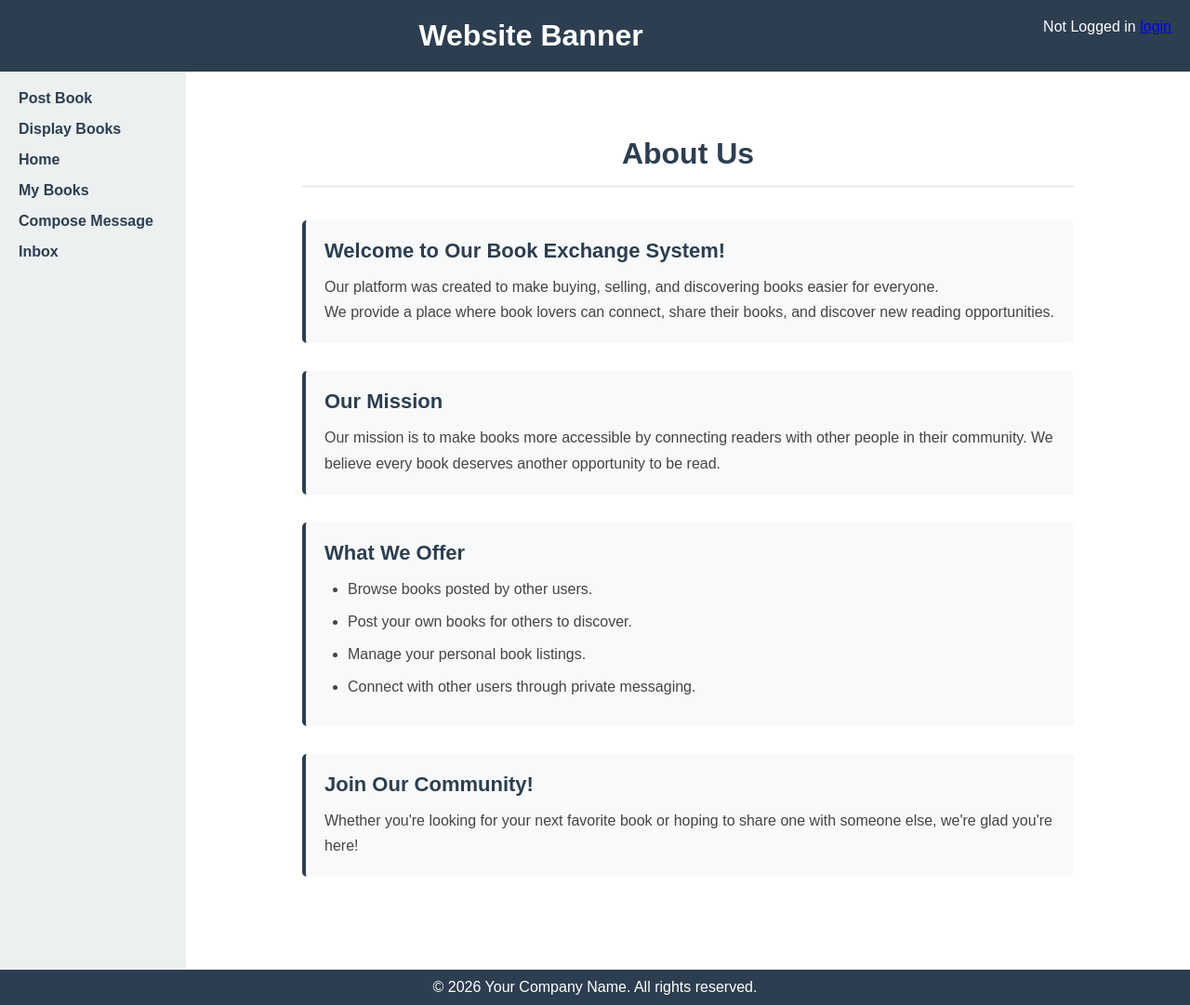
After one commit to Puwhente/CS3337-Final-Project, a Django app: page /aboutus/ in a window 1280 px wide. The commit adds this page. Shown: the whole page at 93% size. Run offline with Django 5.2, Linux system fonts and the light colour scheme; data comes from the database, SQL or seed files in the repository.

Commit message:
Add About Us page and navigation updates

```diff
--- a/bookEx/bookEx/static/main.css
+++ b/bookEx/bookEx/static/main.css
@@ -66,3 +66,50 @@ body {
     text-align: center;
     padding: 10px;
 }
+
+
+/* About Us Page */
+.about-container {
+    max-width: 900px;
+    width: 100%;
+    margin: 30px auto;
+    padding: 20px 35px;
+}
+
+.about-container h1 {
+    color: #2c3e50;
+    text-align: center;
+    font-size: 32px;
+    margin-bottom: 35px;
+    padding-bottom: 15px;
+    border-bottom: 3px solid #ecf0f1;
+}
+
+.about-container section {
+    margin-bottom: 30px;
+    padding: 20px;
+    background-color: #f8f9fa;
+    border-left: 4px solid #2c3e50;
+    border-radius: 5px;
+}
+
+.about-container h2 {
+    color: #2c3e50;
+    font-size: 22px;
+    margin-bottom: 12px;
+}
+
+.about-container p,
+.about-container li {
+    color: #444;
+    font-size: 16px;
+    line-height: 1.7;
+}
+
+.about-container ul {
+    padding-left: 25px;
+}
+
+.about-container li {
+    margin-bottom: 8px;
+}
--- a/bookEx/bookEx/templates/base.html
+++ b/bookEx/bookEx/templates/base.html
@@ -12,7 +12,7 @@
 
     <!-- Top Banner -->
     <header class="banner">
-         <span style="float: right;">
+        <span style="float: right;">
             {% if user.is_authenticated %}
                {{ user.username}}
                <form action="{% url 'logout' %}?next=/" method="post">
@@ -34,8 +34,8 @@
         <nav class="sidebar">
             <ul>
                 {% block sidenav %}
-                    <li><a href="#home">Home</a></li>
-                    <li><a href="#about">About</a></li>
+                    <li><a href="/">Home</a></li>
+                    <li><a href="/aboutus">About Us</a></li>
                     <li><a href="#services">Services</a></li>
                     <li><a href="#contact">Contact</a></li>
                 {% endblock sidenav %}
--- /dev/null
+++ b/bookEx/bookEx/templates/bookMng/aboutus.html
@@ -0,0 +1,58 @@
+{% extends "base.html" %}
+{% load static %}
+
+{% block sidenav %}
+    {% for item in item_list %}
+        <li>
+            <a href="{{ item.link }}">{{ item.item }}</a>
+        </li>
+    {% endfor %}
+{% endblock sidenav %}
+
+{% block content %}
+<div class="about-container">
+
+    <h1>About Us</h1>
+
+    <section class="about-intro">
+        <h2>Welcome to Our Book Exchange System!</h2>
+        <p>
+            Our platform was created to make buying, selling, and
+            discovering books easier for everyone.
+        </p>
+        <p>
+            We provide a place where book lovers can connect,
+            share their books, and discover new reading opportunities.
+        </p>
+    </section>
+
+    <section class="about-mission">
+        <h2>Our Mission</h2>
+        <p>
+            Our mission is to make books more accessible by connecting
+            readers with other people in their community.
+            We believe every book deserves another opportunity to be read.
+        </p>
+    </section>
+
+    <section class="about-features">
+        <h2>What We Offer</h2>
+        <ul>
+            <li>Browse books posted by other users.</li>
+            <li>Post your own books for others to discover.</li>
+            <li>Manage your personal book listings.</li>
+            <li>Connect with other users through private messaging.</li>
+        </ul>
+    </section>
+
+    <section class="about-closing">
+        <h2>Join Our Community!</h2>
+        <p>
+            Whether you're looking for your next favorite book
+            or hoping to share one with someone else, we're glad
+            you're here!
+        </p>
+    </section>
+
+</div>
+{% endblock content %}
--- a/bookEx/bookMng/models.py
+++ b/bookEx/bookMng/models.py
@@ -1,4 +1,3 @@
-from django.db import models
 from django.contrib.auth.models import User
 from django.conf import settings
 from django.db import models
@@ -10,15 +9,20 @@ from django.utils import timezone
 class MainMenu(models.Model):
     item = models.CharField(max_length=300, unique=True)
     link = models.CharField(max_length=300, unique=True)
+    display_order = models.PositiveIntegerField(default=0) # order navbar elements
+
+    class Meta:
+        ordering = ['display_order', 'id']
 
     def __str__(self):
         return self.item
+
 
 class Book(models.Model):
     name = models.CharField(max_length=200)
     web = models.URLField(max_length=300)
     price = models.DecimalField(decimal_places=2, max_digits=8)
-    publishdate = models.DateField(auto_now=True)
+    publish_date = models.DateField(auto_now=True)
     picture = models.FileField(upload_to='bookEx/static/uploads')
     pic_path = models.CharField(max_length=300, editable=False, blank=True)
     username = models.ForeignKey(User, blank=True, null=True, on_delete=models.CASCADE)
--- a/bookEx/bookMng/urls.py
+++ b/bookEx/bookMng/urls.py
@@ -3,21 +3,14 @@ from . import views
 
 urlpatterns = [
     path('', views.index, name='index'),
-
-    path('postbook', views.postbook, name='postbook'),
-
-    path('displaybooks', views.displaybooks, name='displaybooks'),
-
-    path('book_detail/<int:book_id>', views.book_detail, name='book_detail'),
-
-    path('mybooks', views.mybooks, name='mybooks'),
-
-    path('book_delete/<int:book_id>', views.book_delete, name='book_delete'),
-
+    path('aboutus/', views.aboutus, name='aboutus'),
+    path('postbook/', views.postbook, name='postbook'),
+    path('displaybooks/', views.displaybooks, name='displaybooks'),
+    path('book_detail/<int:book_id>/', views.book_detail, name='book_detail'),
+    path('mybooks/', views.mybooks, name='mybooks'),
+    path('book_delete/<int:book_id>/', views.book_delete, name='book_delete'),
     path("inbox/", views.inbox, name="inbox"),
     path("compose/", views.compose_message, name="compose_message"),
     path("thread/<int:thread_id>/", views.thread_detail, name="thread_detail"),
     path("thread/<int:thread_id>/mark-read/", views.mark_thread_read, name="mark_thread_read"),
-
-
 ]
--- a/bookEx/bookMng/views.py
+++ b/bookEx/bookMng/views.py
@@ -1,12 +1,7 @@
-from django.views.generic.edit import CreateView
-from django.contrib.auth.forms import UserCreationForm
-from django.urls import reverse_lazy
-from django.http import HttpResponse
 from django.http import HttpResponseRedirect
-from django.shortcuts import render
 from .models import MainMenu
+from .models import Book
 from .forms import BookForm
-from .models import Book
 from django.contrib import messages
 from django.contrib.auth import get_user_model
 from django.contrib.auth.decorators import login_required
@@ -17,6 +12,9 @@ from django.views.decorators.http import require_GET, require_http_methods, requ
 
 from .models import MessageThread, PrivateMessage
 
+from django.views.generic.edit import CreateView
+from django.contrib.auth.forms import UserCreationForm
+from django.urls import reverse_lazy
 
 
 # Create your views here.
@@ -29,12 +27,21 @@ def index(request):
                       'item_list': MainMenu.objects.all()
                   })
 
+
+def aboutus(request):
+    return render(request,
+                  'bookMng/aboutus.html',
+                  {
+                      'item_list': MainMenu.objects.all()
+                  })
+
+
 def postbook(request):
     submitted = False
     if request.method == 'POST':
         form = BookForm(request.POST, request.FILES)
         if form.is_valid():
-            #form.save()
+            # form.save()
             book = form.save(commit=False)
             try:
                 book.username = request.user
@@ -53,6 +60,7 @@ def postbook(request):
                       'item_list': MainMenu.objects.all(),
                       'submitted': submitted
                   })
+
 
 def displaybooks(request):
     books = Book.objects.all()
@@ -75,6 +83,7 @@ class Register(CreateView):
         form.save()
         return HttpResponseRedirect(self.success_url)
 
+
 def book_detail(request, book_id):
     book = Book.objects.get(id=book_id)
 
@@ -85,6 +94,7 @@ def book_detail(request, book_id):
                       'item_list': MainMenu.objects.all(),
                       'book': book
                   })
+
 
 def mybooks(request):
     books = Book.objects.filter(username=request.user)
@@ -97,6 +107,7 @@ def mybooks(request):
                       'books': books
                   })
 
+
 def book_delete(request, book_id):
     book = Book.objects.get(id=book_id)
     book.delete()
@@ -106,6 +117,7 @@ def book_delete(request, book_id):
                   {
                       'item_list': MainMenu.objects.all(),
                   })
+
 
 User = get_user_model()
 
```
Also changed, not shown: bookEx/bookMng/migrations/0004_alter_mainmenu_options_mainmenu_display_order.py (added).
